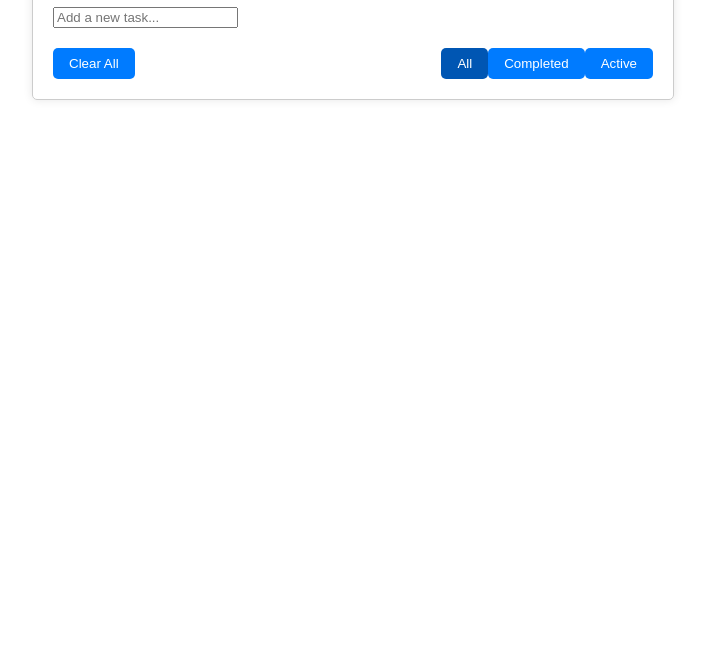
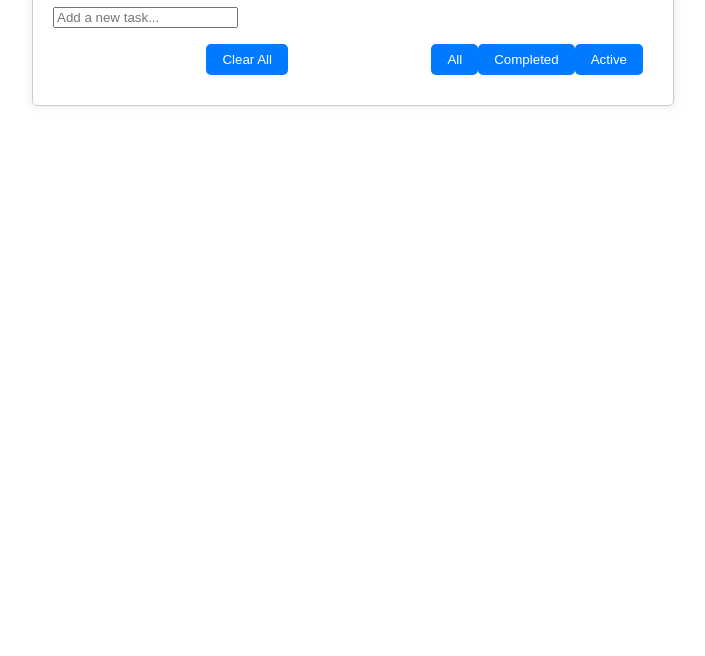
Before and after one commit to codeDaydreamer/To-do-list, a plain HTML site: page index.html in a window 1280 px wide. Shown: the part 144-800 px from the top of the page, without its empty margins (287-992 px from the left). Drawn offline with Linux system fonts and the light colour scheme.

Commit message:
Update style.css

```diff
--- a/style.css
+++ b/style.css
@@ -26,6 +26,7 @@ li {
     margin-bottom: 10px;
     display: flex;
     align-items: center;
+
 }
 
 .completed {
@@ -37,6 +38,7 @@ li {
     margin-top: 20px;
     display: flex;
     justify-content: space-between;
+    margin:10px;
 }
 
 #filterButtons {
@@ -50,8 +52,9 @@ button {
     border-radius: 5px;
     background-color: #007bff;
     color: #fff;
+    margin:auto;
 }
 
 button.active {
-    background-color: #0056b3;
+    background-color: green:
 }
```
